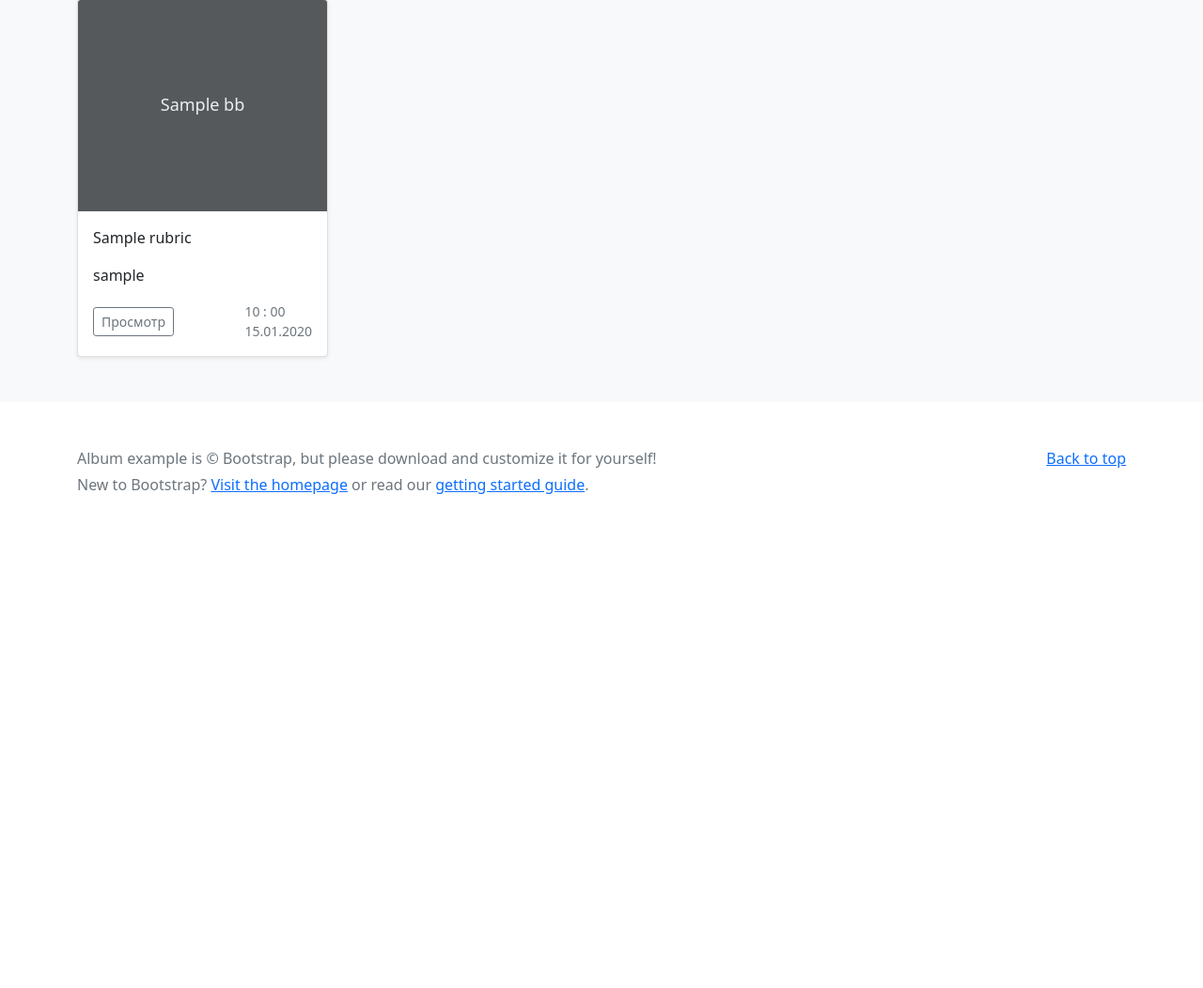
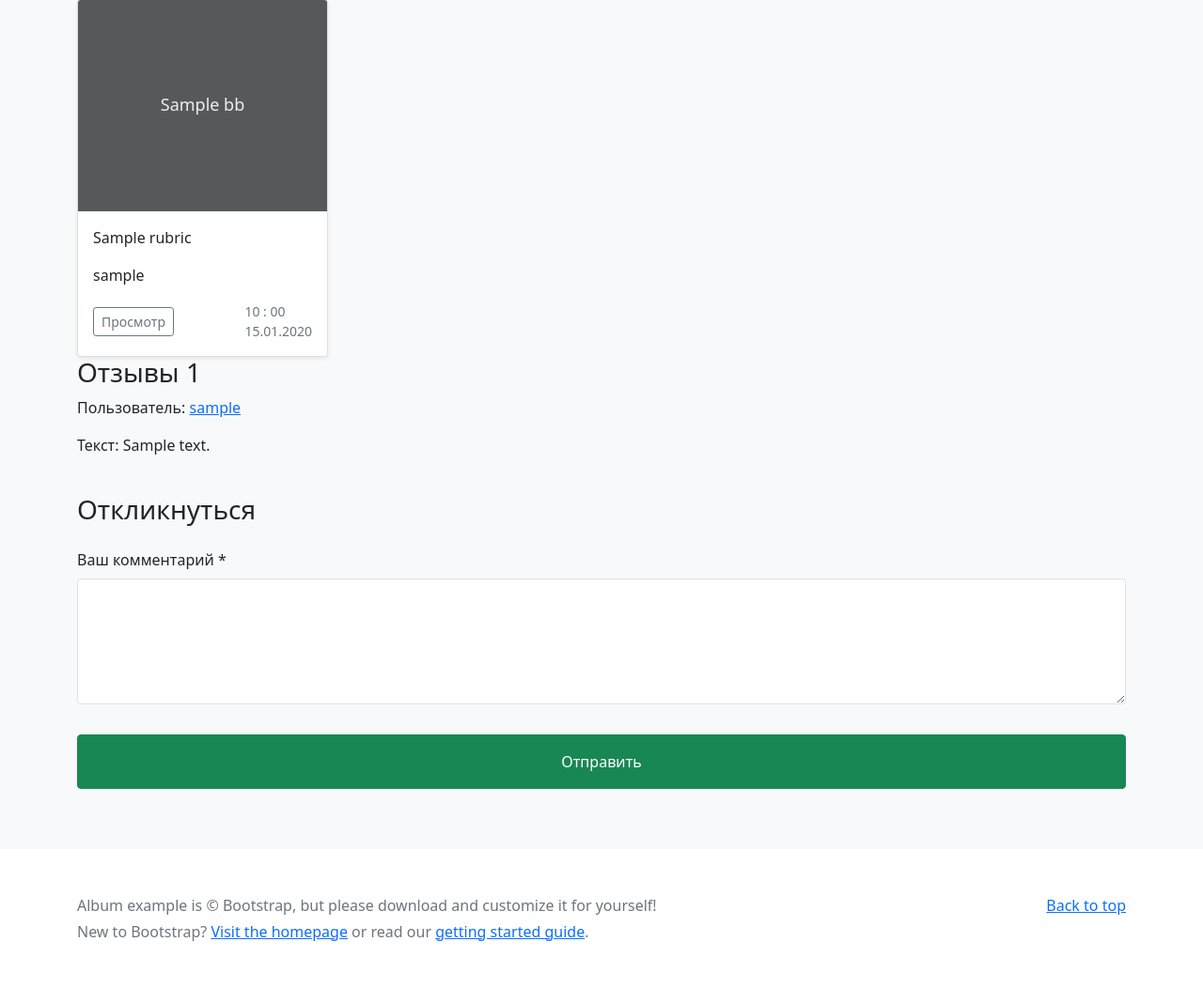
Before and after one commit to Norwi4/BookProject, a Django app: page /profile/1/ in a window 1280 px wide. Shown: the part 382-1434 px from the top of the page at 94% size. Before the commit the page ends 908 px from the top, so only its background shows below. Run offline with Django 3.2, Linux system fonts and the light colour scheme; tables that the repository leaves empty hold one stand-in row (values such as "Sample post"); some libraries are stand-ins or nearby versions.

Commit message:
Комментарии к странице пользователя

```diff
--- a/bboard/admin.py
+++ b/bboard/admin.py
@@ -1,5 +1,5 @@
 from django.contrib import admin
-from .models import Bb, Rubric, Profile, Response
+from .models import Bb, Rubric, Profile, Response, Reviews
 from django.contrib import admin
 
 
@@ -26,5 +26,5 @@ class ResponseAdmin(admin.ModelAdmin):
 
 admin.site.register(Rubric)
 #admin.site.register(Bb)
-#admin.site.register(Reviews)
+admin.site.register(Reviews)
 admin.site.register(Profile)
--- a/bboard/forms.py
+++ b/bboard/forms.py
@@ -2,7 +2,7 @@ from django.contrib.auth.decorators import login_required
 from django.core.exceptions import ValidationError
 from django.contrib.auth.models import User
 from django.forms import ModelForm
-from .models import Bb, Profile, Response
+from .models import Bb, Profile, Response, Reviews
 
 
 class BbForm(ModelForm):
@@ -29,8 +29,8 @@ class ResponseForm(ModelForm):
         fields = ('text', )
 
 
-'''class ReviewsForm(ModelForm):
+class ReviewsForm(ModelForm):
     """Форма отзывов"""
     class Meta:
         model = Reviews
-        fields = ('text', )'''
+        fields = ('text', )
--- a/bboard/models.py
+++ b/bboard/models.py
@@ -71,3 +71,17 @@ class Response(models.Model):
     class Meta:
         verbose_name = "Отклик"
         verbose_name_plural = "Отклики"
+
+
+class Reviews(models.Model):
+    """Отзывы"""
+    user = models.ForeignKey(User, on_delete=models.CASCADE, null=True, blank=True, verbose_name="Пользователь")
+    text = models.TextField(verbose_name="Сообщение", max_length=5000)
+    profile = models.ForeignKey(Profile, verbose_name="Профиль", on_delete=models.CASCADE, null=True, blank=True)
+
+    def __str__(self):
+        return f"{self.user} - {self.profile}"
+
+    class Meta:
+        verbose_name = "Отзыв"
+        verbose_name_plural = "Отзывы"
--- a/bboard/urls.py
+++ b/bboard/urls.py
@@ -15,7 +15,7 @@ Including another URLconf
 """
 from django.urls import path
 from .views import index, profile_view, add_post, post_detail, BbEditView, BbDeleteView, BbByRubricView, my_posts, \
-    update_profile, AddResponse
+    update_profile, AddResponse, AddReviews
 
 urlpatterns = [
     #path('me/', view_profile, name='me'),
@@ -27,7 +27,7 @@ urlpatterns = [
     path('<int:rubric_id>/', BbByRubricView.as_view(), name='by_rubric'),
     path('my_posts/', my_posts, name='my_posts'),
     path('response/<int:pk>/', AddResponse.as_view(), name='add_response'),
-    #path('reviews/<int:pk>/', AddReviews.as_view(), name='add_reviews'),
+    path('reviews/<int:pk>/', AddReviews.as_view(), name='add_reviews'),
     path('update_profile/', update_profile, name='update_profile'),
 
     path('', index, name='index')
--- a/bboard/views.py
+++ b/bboard/views.py
@@ -9,8 +9,8 @@ from django.views.generic.list import ListView
 from django.views.generic.edit import UpdateView, DeleteView
 from django.views.generic.detail import SingleObjectMixin
 
-from .forms import UserForm, ProfileForm, BbForm, ResponseForm
-from .models import Bb, Rubric, Profile, Response
+from .forms import UserForm, ProfileForm, BbForm, ResponseForm, ReviewsForm
+from .models import Bb, Rubric, Profile, Response, Reviews
 
 
 #from .forms import BbForm, UserForm, ProfileForm, ResponseForm
@@ -64,8 +64,8 @@ def my_posts(request):
 def profile_view(request, pk):
     profile = Profile.objects.get(user_id=pk)
     my_post = Bb.objects.filter(user_id=pk)
-    #comments = Response.objects.filter(user_id=pk)
-    context = {'profile': profile, 'my_post': my_post}
+    comments = Reviews.objects.filter(profile_id=pk)
+    context = {'profile': profile, 'my_post': my_post, 'comments': comments}
 
     return render(request, 'bboard/profile.html', context)
 
@@ -142,3 +142,16 @@ class AddResponse(View):
             form.post = post
             form.save()
         return redirect('index')
+
+
+class AddReviews(View):
+    """Отклики"""
+    def post(self, request, pk):
+        form = ReviewsForm(request.POST)
+        profile = Profile.objects.get(id=pk)
+        if form.is_valid():
+            form = form.save(commit=False)
+            form.user = request.user
+            form.profile = profile
+            form.save()
+        return redirect('index')
--- a/templates/base.html
+++ b/templates/base.html
@@ -51,6 +51,7 @@
     <nav class="my-2 my-md-0 me-md-3">
         {% if user.is_authenticated %}
             <a class="p-2 text-dark" href="{% url 'add' %}">Создать</a>
+
         {% endif %}
 
     </nav>
--- a/templates/bboard/profile.html
+++ b/templates/bboard/profile.html
@@ -68,6 +68,38 @@
         {% endif %}
     {% endif %}
 
+    <div>
 
+        {% with comments.count as total_comments %}
+            <h3>Отзывы {{ total_comments }} </h3>
+
+        {% endwith %}
+        {% for comm in comments %}
+            <p>Пользователь: <a href="{% url 'profile_view' comm.user.pk %}">{{ comm.user }}</a></p>
+            <p>Текст: {{ comm.text }}</p>
+            <br>
+
+        {% endfor %}
+
+    </div>
+
+    <div class="contact-single">
+        <h3 class="editContent" style="outline: none; cursor: inherit;">Откликнуться</h3>
+        <form action="{% url 'add_reviews' profile.pk %}" method="post" class="mt-4">
+            {% csrf_token %}
+            <div class="form-group editContent">
+                <label for="contactcomment" class="editContent">
+                    Ваш комментарий *
+                </label>
+                <textarea class="form-control border" rows="5" name="text"
+                          id="contactcomment" required=""></textarea>
+            </div>
+
+            <button type="submit"
+                    class="mt-3 btn btn-success btn-block py-3">
+                Отправить
+            </button>
+        </form>
+    </div>
 
 {% endblock %}
```
Also changed, not shown: bboard/migrations/0003_reviews.py (added).
